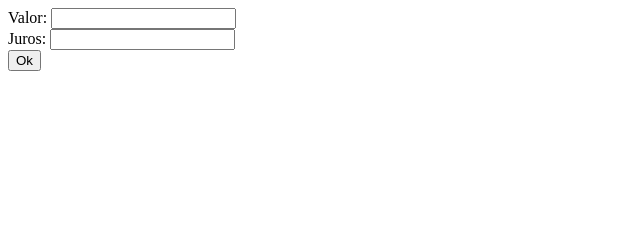
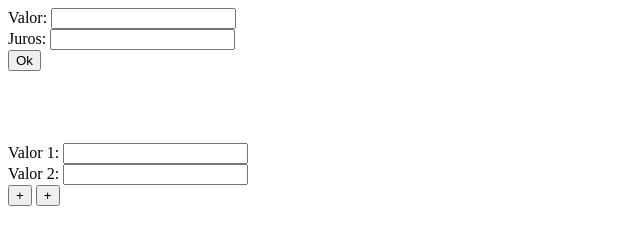
Before and after one commit to 12uzz/primeiroj_3t, a plain HTML site: page index.html in a window 1280 px wide. Shown: the whole page, without its empty margins (0-640 px from the left). Drawn offline with Linux system fonts and the light colour scheme.

Commit message:
Update index.html

```diff
--- a/index.html
+++ b/index.html
@@ -12,5 +12,13 @@
     Valor: <input id="valor" type="text"> <br>
     Juros: <input id="juros" type="text"> <br>
     <button onclick="total()"> Ok </button>
+
+    <br><br><br><br>
+<span id="resultado"></span><br>
+Valor 1: <input id="v1" type="text"><br>
+Valor 2: <input id="v2" type="text"><br>
+<button onclick="soma()"> + </button>
+<button onclick="sub()"> + </button>
+
 </body>
 </html
```
